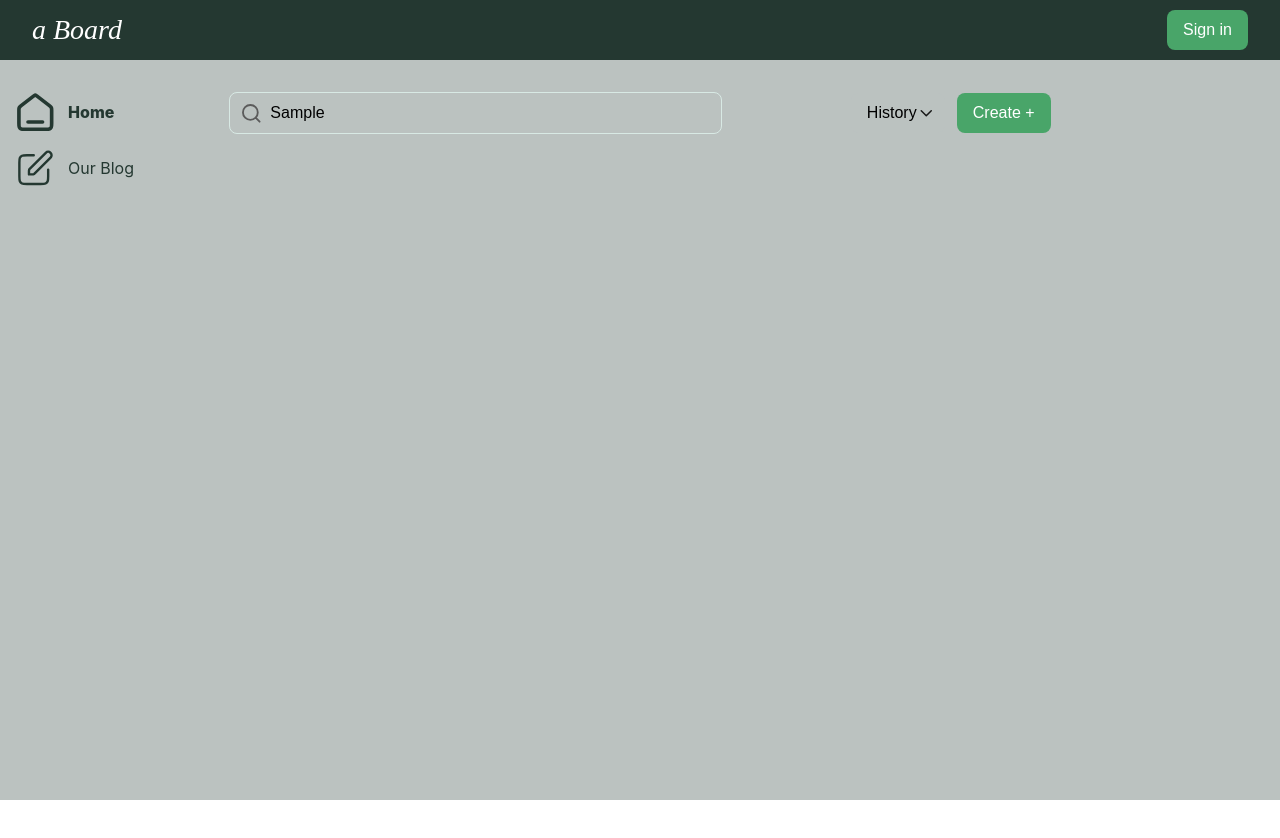
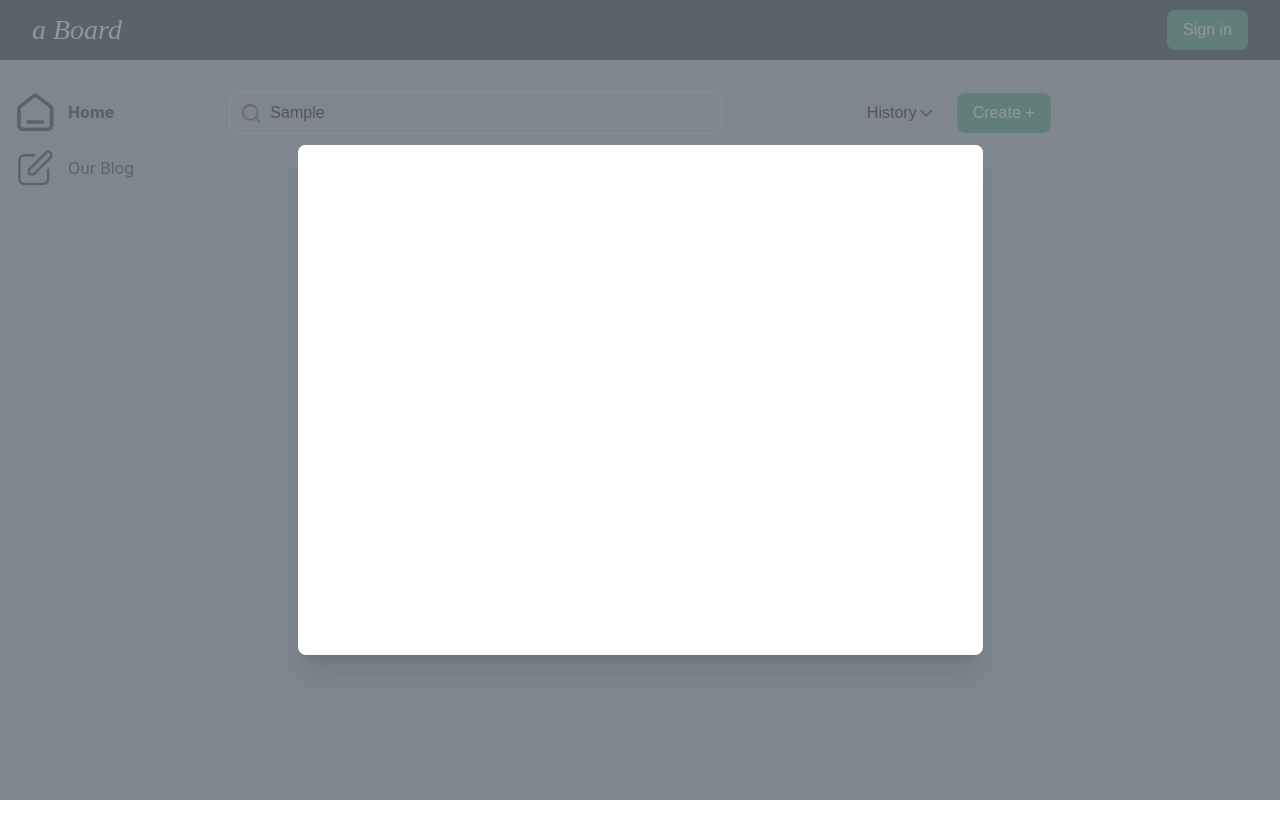
Before and after one commit to winddinaa/exam-datawow, a Next.js app: page / in a window 1280 px wide. Both pictures are taken after typing "Sample" into the empty fields and a click on the button "Create +". Shown: the top 838 px of the page. Built offline with nearby package versions, Linux system fonts and the light colour scheme; a web font is replaced by a local one.

Commit message:
Add: modal

```diff
--- a/output.css
+++ b/output.css
@@ -603,6 +603,11 @@ video {
   z-index: 10;
 }
 
+.mx-auto {
+  margin-left: auto;
+  margin-right: auto;
+}
+
 .mb-5 {
   margin-bottom: 1.25rem;
 }
@@ -613,6 +618,14 @@ video {
 
 .mt-6 {
   margin-top: 1.5rem;
+}
+
+.mt-2 {
+  margin-top: 0.5rem;
+}
+
+.mt-3 {
+  margin-top: 0.75rem;
 }
 
 .block {
@@ -627,6 +640,10 @@ video {
   display: flex;
 }
 
+.inline-flex {
+  display: inline-flex;
+}
+
 .grid {
   display: grid;
 }
@@ -634,6 +651,16 @@ video {
 .size-10 {
   width: 2.5rem;
   height: 2.5rem;
+}
+
+.size-12 {
+  width: 3rem;
+  height: 3rem;
+}
+
+.size-6 {
+  width: 1.5rem;
+  height: 1.5rem;
 }
 
 .h-5 {
@@ -668,8 +695,16 @@ video {
   height: 100vh;
 }
 
+.h-\[90vh\] {
+  height: 90vh;
+}
+
 .min-h-screen {
   min-height: 100vh;
+}
+
+.min-h-full {
+  min-height: 100%;
 }
 
 .w-1\/6 {
@@ -728,6 +763,10 @@ video {
   width: auto;
 }
 
+.w-\[98vw\] {
+  width: 98vw;
+}
+
 .min-w-\[150\] {
   min-width: 150;
 }
@@ -746,6 +785,10 @@ video {
 
 .flex-1 {
   flex: 1 1 0%;
+}
+
+.shrink-0 {
+  flex-shrink: 0;
 }
 
 .transform {
@@ -780,6 +823,10 @@ video {
 
 .items-start {
   align-items: flex-start;
+}
+
+.items-end {
+  align-items: flex-end;
 }
 
 .items-center {
@@ -832,6 +879,10 @@ video {
   overflow: hidden;
 }
 
+.overflow-y-auto {
+  overflow-y: auto;
+}
+
 .overflow-y-scroll {
   overflow-y: scroll;
 }
@@ -846,6 +897,10 @@ video {
 
 .rounded-lg {
   border-radius: 0.5rem;
+}
+
+.rounded-md {
+  border-radius: 0.375rem;
 }
 
 .rounded-b-\[36px\] {
@@ -924,6 +979,30 @@ video {
   background-color: rgb(216 233 228 / var(--tw-bg-opacity, 1));
 }
 
+.bg-gray-50 {
+  --tw-bg-opacity: 1;
+  background-color: rgb(249 250 251 / var(--tw-bg-opacity, 1));
+}
+
+.bg-gray-500\/75 {
+  background-color: rgb(107 114 128 / 0.75);
+}
+
+.bg-red-100 {
+  --tw-bg-opacity: 1;
+  background-color: rgb(254 226 226 / var(--tw-bg-opacity, 1));
+}
+
+.bg-red-600 {
+  --tw-bg-opacity: 1;
+  background-color: rgb(220 38 38 / var(--tw-bg-opacity, 1));
+}
+
+.bg-white {
+  --tw-bg-opacity: 1;
+  background-color: rgb(255 255 255 / var(--tw-bg-opacity, 1));
+}
+
 .object-cover {
   -o-object-fit: cover;
      object-fit: cover;
@@ -931,6 +1010,10 @@ video {
 
 .p-\[5\%\] {
   padding: 5%;
+}
+
+.p-4 {
+  padding: 1rem;
 }
 
 .px-4 {
@@ -968,6 +1051,16 @@ video {
   padding-right: 1%;
 }
 
+.px-3 {
+  padding-left: 0.75rem;
+  padding-right: 0.75rem;
+}
+
+.py-3 {
+  padding-top: 0.75rem;
+  padding-bottom: 0.75rem;
+}
+
 .pl-10 {
   padding-left: 2.5rem;
 }
@@ -998,6 +1091,22 @@ video {
 
 .pr-3 {
   padding-right: 0.75rem;
+}
+
+.pb-4 {
+  padding-bottom: 1rem;
+}
+
+.pt-5 {
+  padding-top: 1.25rem;
+}
+
+.text-left {
+  text-align: left;
+}
+
+.text-center {
+  text-align: center;
 }
 
 .font-castoro {
@@ -1081,6 +1190,16 @@ video {
   color: rgb(0 0 0 / var(--tw-text-opacity, 1));
 }
 
+.text-gray-500 {
+  --tw-text-opacity: 1;
+  color: rgb(107 114 128 / var(--tw-text-opacity, 1));
+}
+
+.text-red-600 {
+  --tw-text-opacity: 1;
+  color: rgb(220 38 38 / var(--tw-text-opacity, 1));
+}
+
 .antialiased {
   -webkit-font-smoothing: antialiased;
   -moz-osx-font-smoothing: grayscale;
@@ -1092,15 +1211,42 @@ video {
   box-shadow: var(--tw-ring-offset-shadow, 0 0 #0000), var(--tw-ring-shadow, 0 0 #0000), var(--tw-shadow);
 }
 
+.shadow-sm {
+  --tw-shadow: 0 1px 2px 0 rgb(0 0 0 / 0.05);
+  --tw-shadow-colored: 0 1px 2px 0 var(--tw-shadow-color);
+  box-shadow: var(--tw-ring-offset-shadow, 0 0 #0000), var(--tw-ring-shadow, 0 0 #0000), var(--tw-shadow);
+}
+
+.shadow-md {
+  --tw-shadow: 0 4px 6px -1px rgb(0 0 0 / 0.1), 0 2px 4px -2px rgb(0 0 0 / 0.1);
+  --tw-shadow-colored: 0 4px 6px -1px var(--tw-shadow-color), 0 2px 4px -2px var(--tw-shadow-color);
+  box-shadow: var(--tw-ring-offset-shadow, 0 0 #0000), var(--tw-ring-shadow, 0 0 #0000), var(--tw-shadow);
+}
+
 .ring-2 {
   --tw-ring-offset-shadow: var(--tw-ring-inset) 0 0 0 var(--tw-ring-offset-width) var(--tw-ring-offset-color);
   --tw-ring-shadow: var(--tw-ring-inset) 0 0 0 calc(2px + var(--tw-ring-offset-width)) var(--tw-ring-color);
   box-shadow: var(--tw-ring-offset-shadow), var(--tw-ring-shadow), var(--tw-shadow, 0 0 #0000);
 }
 
+.ring-1 {
+  --tw-ring-offset-shadow: var(--tw-ring-inset) 0 0 0 var(--tw-ring-offset-width) var(--tw-ring-offset-color);
+  --tw-ring-shadow: var(--tw-ring-inset) 0 0 0 calc(1px + var(--tw-ring-offset-width)) var(--tw-ring-color);
+  box-shadow: var(--tw-ring-offset-shadow), var(--tw-ring-shadow), var(--tw-shadow, 0 0 #0000);
+}
+
+.ring-inset {
+  --tw-ring-inset: inset;
+}
+
 .ring-white {
   --tw-ring-opacity: 1;
   --tw-ring-color: rgb(255 255 255 / var(--tw-ring-opacity, 1));
+}
+
+.ring-gray-300 {
+  --tw-ring-opacity: 1;
+  --tw-ring-color: rgb(209 213 219 / var(--tw-ring-opacity, 1));
 }
 
 .transition {
@@ -1117,6 +1263,12 @@ video {
   transition-duration: 150ms;
 }
 
+.transition-all {
+  transition-property: all;
+  transition-timing-function: cubic-bezier(0.4, 0, 0.2, 1);
+  transition-duration: 150ms;
+}
+
 .duration-500 {
   transition-duration: 500ms;
 }
@@ -1125,8 +1277,23 @@ video {
   transition-timing-function: cubic-bezier(0.4, 0, 0.2, 1);
 }
 
+.hover\:bg-gray-50:hover {
+  --tw-bg-opacity: 1;
+  background-color: rgb(249 250 251 / var(--tw-bg-opacity, 1));
+}
+
+.hover\:bg-red-500:hover {
+  --tw-bg-opacity: 1;
+  background-color: rgb(239 68 68 / var(--tw-bg-opacity, 1));
+}
+
 .data-\[closed\]\:translate-x-full[data-closed] {
   --tw-translate-x: 100%;
+  transform: translate(var(--tw-translate-x), var(--tw-translate-y)) rotate(var(--tw-rotate)) skewX(var(--tw-skew-x)) skewY(var(--tw-skew-y)) scaleX(var(--tw-scale-x)) scaleY(var(--tw-scale-y));
+}
+
+.data-\[closed\]\:translate-y-4[data-closed] {
+  --tw-translate-y: 1rem;
   transform: translate(var(--tw-translate-x), var(--tw-translate-y)) rotate(var(--tw-rotate)) skewX(var(--tw-skew-x)) skewY(var(--tw-skew-y)) scaleX(var(--tw-scale-x)) scaleY(var(--tw-scale-y));
 }
 
@@ -1134,14 +1301,120 @@ video {
   opacity: 0;
 }
 
+.data-\[enter\]\:duration-300[data-enter] {
+  transition-duration: 300ms;
+}
+
+.data-\[leave\]\:duration-200[data-leave] {
+  transition-duration: 200ms;
+}
+
+.data-\[enter\]\:ease-out[data-enter] {
+  transition-timing-function: cubic-bezier(0, 0, 0.2, 1);
+}
+
+.data-\[leave\]\:ease-in[data-leave] {
+  transition-timing-function: cubic-bezier(0.4, 0, 1, 1);
+}
+
 @media (min-width: 640px) {
+  .sm\:mx-0 {
+    margin-left: 0px;
+    margin-right: 0px;
+  }
+
+  .sm\:my-8 {
+    margin-top: 2rem;
+    margin-bottom: 2rem;
+  }
+
+  .sm\:ml-3 {
+    margin-left: 0.75rem;
+  }
+
+  .sm\:ml-4 {
+    margin-left: 1rem;
+  }
+
+  .sm\:mt-0 {
+    margin-top: 0px;
+  }
+
+  .sm\:flex {
+    display: flex;
+  }
+
+  .sm\:size-10 {
+    width: 2.5rem;
+    height: 2.5rem;
+  }
+
+  .sm\:min-h-\[510px\] {
+    min-height: 510px;
+  }
+
+  .sm\:w-auto {
+    width: auto;
+  }
+
+  .sm\:w-full {
+    width: 100%;
+  }
+
+  .sm\:min-w-\[685px\] {
+    min-width: 685px;
+  }
+
+  .sm\:max-w-lg {
+    max-width: 32rem;
+  }
+
+  .sm\:flex-row-reverse {
+    flex-direction: row-reverse;
+  }
+
+  .sm\:items-start {
+    align-items: flex-start;
+  }
+
+  .sm\:items-center {
+    align-items: center;
+  }
+
+  .sm\:p-0 {
+    padding: 0px;
+  }
+
+  .sm\:p-6 {
+    padding: 1.5rem;
+  }
+
   .sm\:px-6 {
     padding-left: 1.5rem;
     padding-right: 1.5rem;
   }
 
+  .sm\:pb-4 {
+    padding-bottom: 1rem;
+  }
+
+  .sm\:text-left {
+    text-align: left;
+  }
+
   .sm\:duration-700 {
     transition-duration: 700ms;
+  }
+
+  .data-\[closed\]\:sm\:translate-y-0[data-closed] {
+    --tw-translate-y: 0px;
+    transform: translate(var(--tw-translate-x), var(--tw-translate-y)) rotate(var(--tw-rotate)) skewX(var(--tw-skew-x)) skewY(var(--tw-skew-y)) scaleX(var(--tw-scale-x)) scaleY(var(--tw-scale-y));
+  }
+
+  .data-\[closed\]\:sm\:scale-95[data-closed] {
+    --tw-scale-x: .95;
+    --tw-scale-y: .95;
+    transform: translate(var(--tw-translate-x), var(--tw-translate-y)) rotate(var(--tw-rotate)) skewX(var(--tw-skew-x)) skewY(var(--tw-skew-y)) scaleX(var(--tw-scale-x)) scaleY(var(--tw-scale-y));
   }
 }
 
--- a/src/app/store.ts
+++ b/src/app/store.ts
@@ -1,11 +1,13 @@
 import { configureStore } from "@reduxjs/toolkit";
 import screenSizeReducer from "../reduxs/screenSize/screenSizeSlice";
 import authReducer from "../reduxs/auth/authSlice";
+import homeReducer from "../reduxs/home/homeSlice";
 
 export const store = configureStore({
   reducer: {
     screenSize: screenSizeReducer,
     auth: authReducer,
+    home: homeReducer,
   },
 });
 
--- /dev/null
+++ b/src/component/common/Modal.tsx
@@ -0,0 +1,48 @@
+"use client";
+
+import { ReactNode } from "react";
+import {
+  Dialog,
+  DialogBackdrop,
+  DialogPanel,
+  DialogTitle,
+} from "@headlessui/react";
+import { useSelector } from "react-redux";
+import { RootState } from "@/app/store";
+
+interface ModalProps {
+  children?: ReactNode;
+  open: boolean;
+  onClose?: (value: boolean) => void;
+}
+
+const Modal = ({ open = true, onClose = () => {}, children }: ModalProps) => {
+  const isLargeScreen = useSelector(
+    (state: RootState) => state.screenSize.isLargeScreen
+  );
+
+  return (
+    <Dialog open={open} onClose={onClose} className="relative z-10">
+      <DialogBackdrop
+        transition
+        className="fixed inset-0 bg-gray-500/75 transition-opacity data-[closed]:opacity-0 data-[enter]:duration-300 data-[leave]:duration-200 data-[enter]:ease-out data-[leave]:ease-in"
+      />
+
+      <div className="fixed inset-0 z-10 w-screen overflow-y-auto">
+        <div className="flex min-h-full items-center justify-center p-4 text-center sm:items-center sm:p-0">
+          <DialogPanel
+            transition
+            className={`relative transform overflow-hidden rounded-lg bg-white text-left shadow-xl transition-all data-[closed]:translate-y-4 data-[closed]:opacity-0 data-[enter]:duration-300 data-[leave]:duration-200 data-[enter]:ease-out data-[leave]:ease-in sm:my-8 sm:w-full sm:max-w-lg data-[closed]:sm:translate-y-0 data-[closed]:sm:scale-95
+            ${isLargeScreen ? "sm:min-w-[685px] sm:min-h-[510px]" : "w-[98vw] h-[90vh]"}`}
+          >
+            <div className="bg-white px-4 pb-4 pt-5 sm:p-6 sm:pb-4">
+              {children}
+            </div>
+          </DialogPanel>
+        </div>
+      </div>
+    </Dialog>
+  );
+};
+
+export default Modal;
--- a/src/component/features/home/index.tsx
+++ b/src/component/features/home/index.tsx
@@ -2,18 +2,22 @@
 
 import React from "react";
 import { Formik, Form } from "formik";
-import { useSelector } from "react-redux";
+import { useDispatch, useSelector } from "react-redux";
 import { RootState } from "@/app/store";
 import TextInput from "@/component/Input/TextInput";
 import SearchIcon from "@/component/icon/searchIcon";
 import SelectInput from "@/component/Input/SelectInput";
 import DownIcon from "@/component/icon/downIcon";
 import Button from "@/component/common/Button";
+import Modal from "@/component/common/Modal";
+import { setModal } from "@/reduxs/home/homeSlice";
 
 const HomePage = () => {
+  const dispatch = useDispatch();
   const isLargeScreen = useSelector(
     (state: RootState) => state.screenSize.isLargeScreen
   );
+  const homeReducer = useSelector((state: RootState) => state.home);
   return (
     <div className="min-h-screen  ">
       <Formik
@@ -25,7 +29,7 @@ const HomePage = () => {
             <div
               className={`flex justify-between items-start w-full gap-3 items-center`}
             >
-              {/* ด้านซ้าย: TextInput */}
+              <Modal open={homeReducer.openModal}></Modal>
               <div className={`${isLargeScreen ? "w-3/5" : "w-1/7"}`}>
                 {isLargeScreen ? (
                   <TextInput
@@ -41,7 +45,6 @@ const HomePage = () => {
                 )}
               </div>
 
-              {/* ด้านขวา: SelectInput และ Button */}
               <div className="flex gap-3 w-auto">
                 <div className={`${isLargeScreen ? "w-1/2" : "w-3/7"}`}>
                   <SelectInput
@@ -59,7 +62,10 @@ const HomePage = () => {
                   />
                 </div>
                 <div className={`${isLargeScreen ? "w-1/2" : "w-3/7"}`}>
-                  <Button title="Create +" />
+                  <Button
+                    title="Create +"
+                    onClick={() => dispatch(setModal(true))}
+                  />
                 </div>
               </div>
             </div>
--- /dev/null
+++ b/src/reduxs/home/homeSlice.ts
@@ -0,0 +1,23 @@
+// screenSizeSlice.ts
+import { createSlice, PayloadAction } from "@reduxjs/toolkit";
+
+interface HomeState {
+  openModal: boolean;
+}
+
+const initialState: HomeState = {
+  openModal: false,
+};
+
+const homeSlice = createSlice({
+  name: "home",
+  initialState,
+  reducers: {
+    setModal(state, action: PayloadAction<boolean>) {
+      state.openModal = action.payload;
+    },
+  },
+});
+
+export const { setModal } = homeSlice.actions;
+export default homeSlice.reducer;
```
